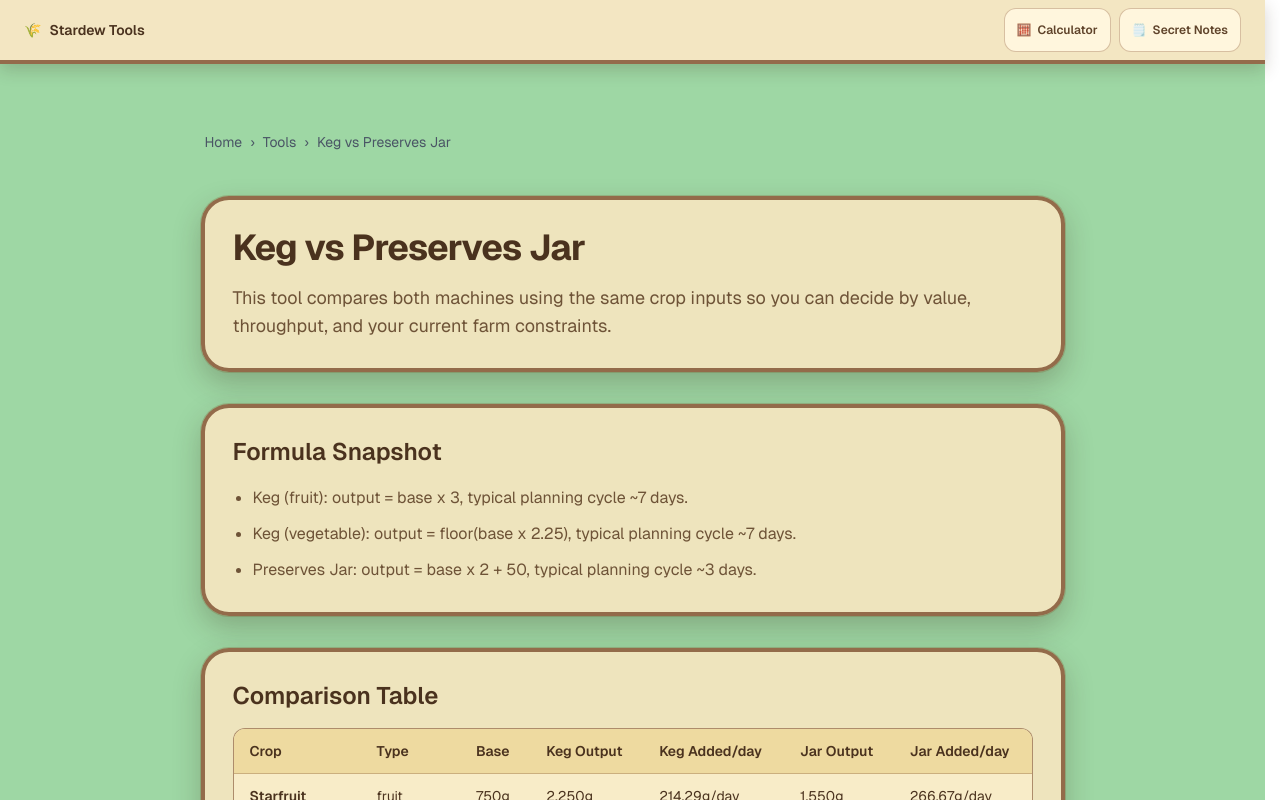
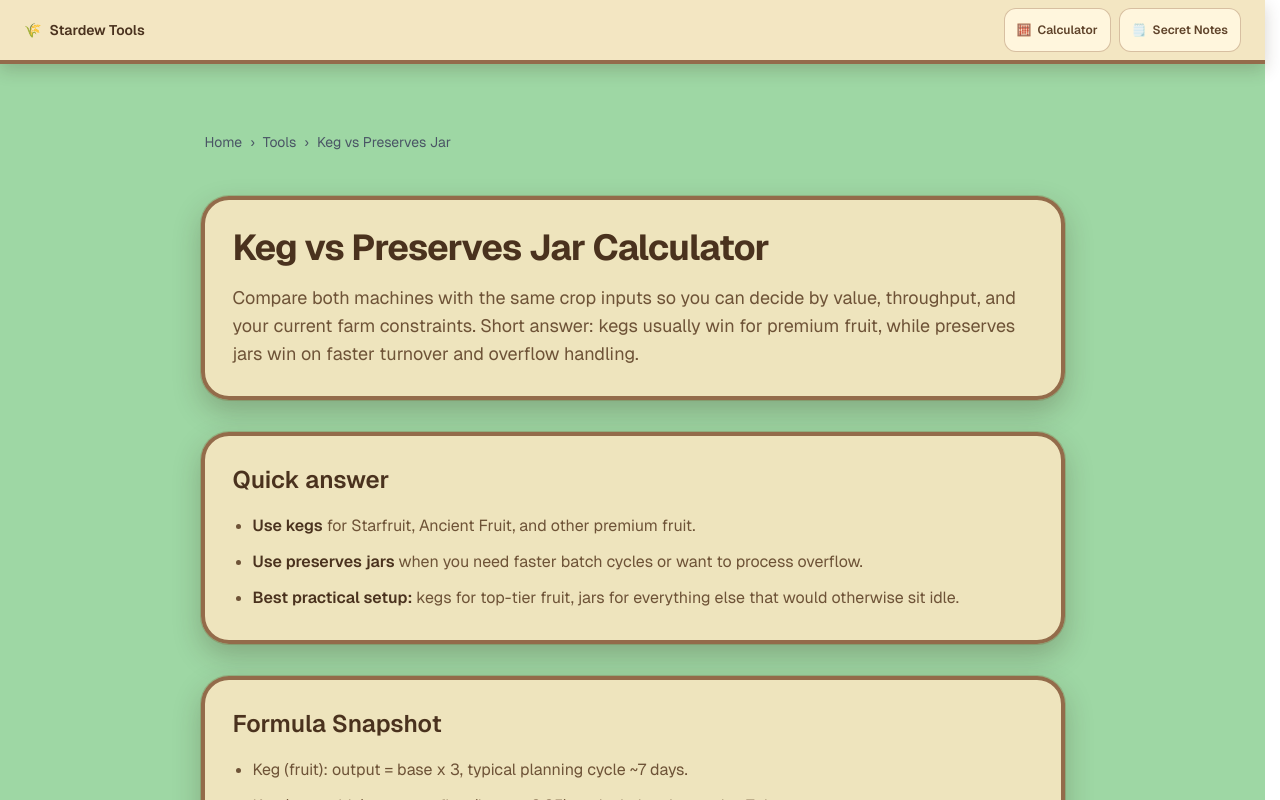
Before and after one commit to yuzhoudabaozhayujiamigou-cloud/stardew-tools, a Next.js app in the folder stardew-tools/: page /tools/keg-vs-preserves-jar in a window 1280 px wide. Shown: the top 800 px of the page. Built offline with nearby package versions, Linux system fonts and the light colour scheme.

Commit message:
feat(seo): sharpen keg vs preserves jar calculator page

```diff
--- a/stardew-tools/src/app/tools/keg-vs-preserves-jar/page.tsx
+++ b/stardew-tools/src/app/tools/keg-vs-preserves-jar/page.tsx
@@ -8,7 +8,7 @@ import { SiteFooter } from "@/components/SiteFooter";
 const SITE_URL = "https://www.stardewprofit.com";
 const PAGE_PATH = "/tools/keg-vs-preserves-jar";
 
-const PAGE_TITLE = "Keg vs Preserves Jar Tool | StardewProfit";
+const PAGE_TITLE = "Keg vs Preserves Jar Calculator (Which Is Better?) | StardewProfit";
 const PAGE_DESCRIPTION =
   "Compare keg and preserves jar outputs in Stardew Valley with clear formulas, per-day value estimates, and machine routing guidance.";
 
@@ -39,6 +39,11 @@ const KEG_DAYS = 7;
 const JAR_DAYS = 3;
 
 const FAQS = [
+  {
+    question: "Which is better in Stardew Valley: keg or preserves jar?",
+    answer:
+      "Kegs are usually better for high-value fruit like Starfruit and Ancient Fruit because they create the highest-value artisan goods. Preserves jars are better when you need faster machine turnover or want to process overflow crops efficiently.",
+  },
   {
     question: "What are the core formulas for kegs and preserves jars?",
     answer:
@@ -101,12 +106,22 @@ export default function KegVsPreservesJarPage() {
         <FaqJsonLd faqs={FAQS.map((item) => ({ ...item }))} />
 
         <header className={`${CARD_CLASS} mt-6`}>
-          <h1 className="text-3xl font-bold tracking-tight md:text-4xl">Keg vs Preserves Jar</h1>
+          <h1 className="text-3xl font-bold tracking-tight md:text-4xl">Keg vs Preserves Jar Calculator</h1>
           <p className="mt-4 text-base leading-7 text-[#5f4228]/90 md:text-lg">
-            This tool compares both machines using the same crop inputs so you can decide by value,
-            throughput, and your current farm constraints.
+            Compare both machines with the same crop inputs so you can decide by value, throughput,
+            and your current farm constraints. Short answer: kegs usually win for premium fruit,
+            while preserves jars win on faster turnover and overflow handling.
           </p>
         </header>
+
+        <section className={CARD_CLASS}>
+          <h2 className="text-2xl font-semibold">Quick answer</h2>
+          <ul className="mt-4 list-disc space-y-2 pl-5 leading-7 text-[#5f4228]/90">
+            <li><span className="font-semibold text-[#4a321e]">Use kegs</span> for Starfruit, Ancient Fruit, and other premium fruit.</li>
+            <li><span className="font-semibold text-[#4a321e]">Use preserves jars</span> when you need faster batch cycles or want to process overflow.</li>
+            <li><span className="font-semibold text-[#4a321e]">Best practical setup:</span> kegs for top-tier fruit, jars for everything else that would otherwise sit idle.</li>
+          </ul>
+        </section>
 
         <section className={CARD_CLASS}>
           <h2 className="text-2xl font-semibold">Formula Snapshot</h2>
```
